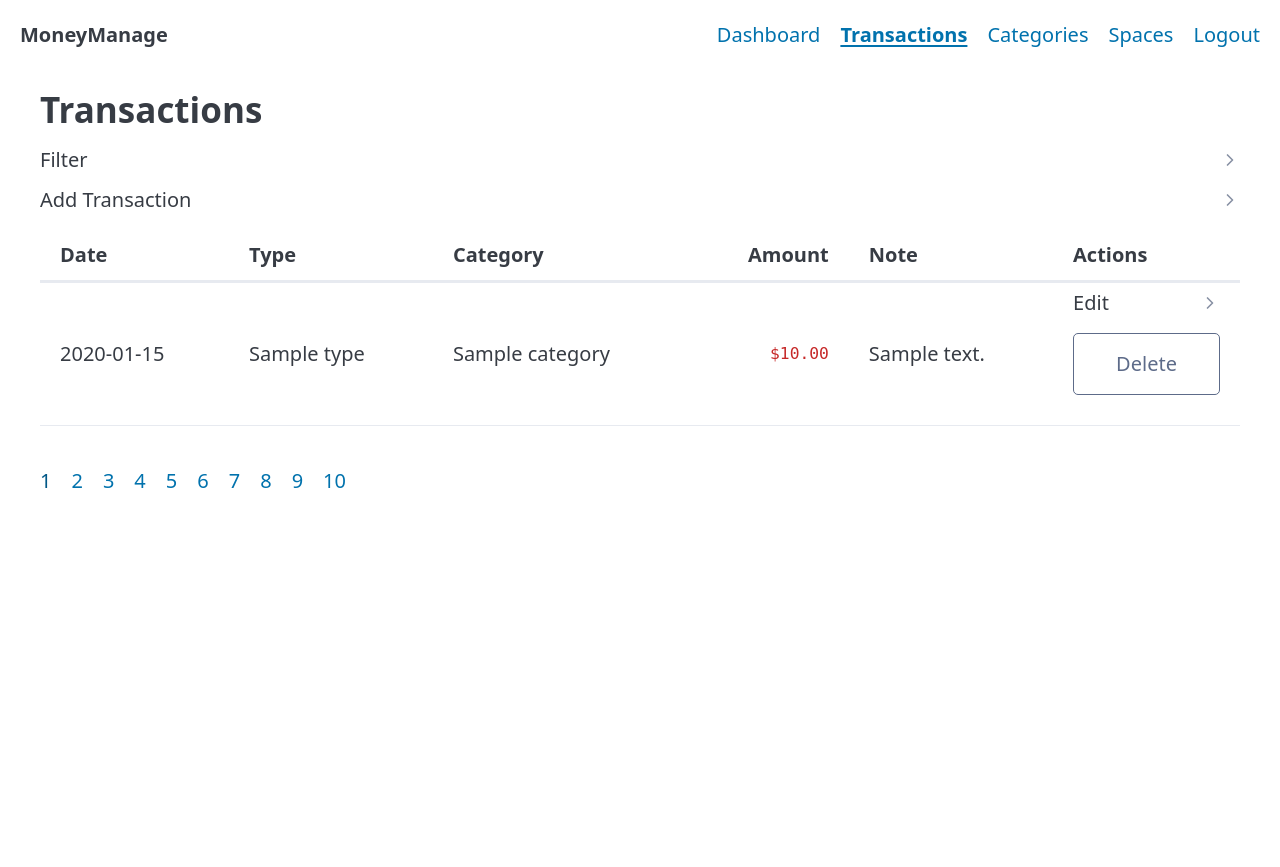
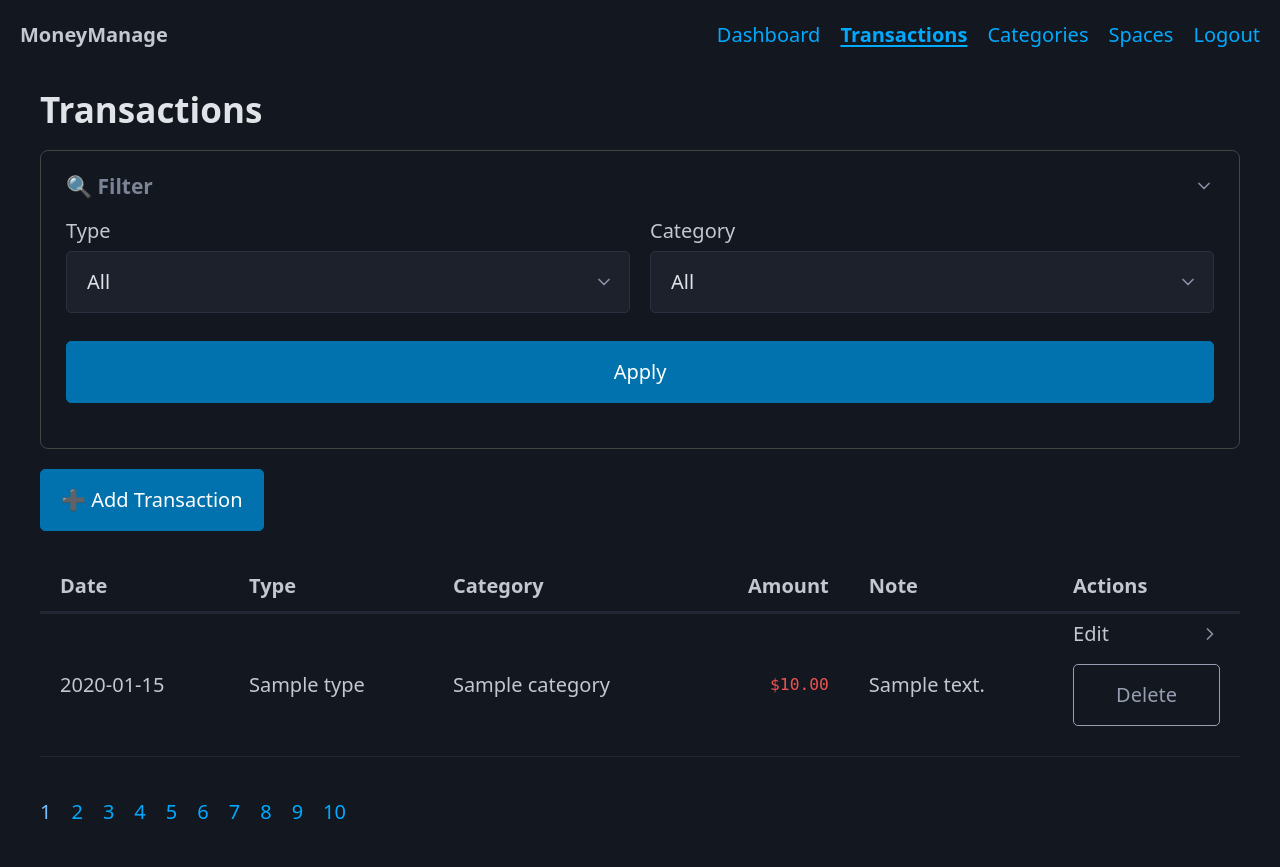
Before and after one commit to oguretsss/personal-money-manager, a FastAPI app: template web/templates/transactions.html in a window 1280 px wide. Before the commit the page ends 488 px from the top, so only its background shows below. Run offline with FastAPI, Linux system fonts and the light colour scheme; the template is opened without the code that fills it: most values are stand-ins (such as "Sample title", 1, 10 or a date in 2020); some libraries are stand-ins or nearby versions.

Commit message:
Switch to dark theme, add date editing, restyle transaction controls
- Dark theme across all pages (Pico CSS data-theme="dark")
- Transaction edit form now includes a date field
- Add Transaction is now a button that opens a modal dialog
- Filter section has border panel styling and search emoji
- Flash message colors adjusted for dark theme

Co-Authored-By: Claude Opus 4.6 <noreply@anthropic.com>

```diff
--- a/web/main.py
+++ b/web/main.py
@@ -118,16 +118,20 @@ def create_transaction(
     amount: float = Form(),
     category_name: str = Form(),
     created_by_telegram_id: int = Form(),
+    happened_at: str = Form(""),
     note: str = Form(""),
 ):
+    data = {
+        "type": type,
+        "amount": amount,
+        "category_name": category_name,
+        "created_by_telegram_id": created_by_telegram_id,
+        "note": note,
+    }
+    if happened_at:
+        data["happened_at"] = happened_at + "T00:00:00"
     try:
-        api.create_transaction({
-            "type": type,
-            "amount": amount,
-            "category_name": category_name,
-            "created_by_telegram_id": created_by_telegram_id,
-            "note": note,
-        })
+        api.create_transaction(data)
         flash(request, "Transaction created", "success")
     except httpx.HTTPStatusError as e:
         detail = e.response.json().get("detail", str(e))
@@ -142,14 +146,18 @@ def edit_transaction(
     _user: str = Depends(require_login),
     amount: float = Form(),
     category_name: str = Form(),
+    happened_at: str = Form(""),
     note: str = Form(""),
 ):
+    data = {
+        "amount": amount,
+        "category_name": category_name,
+        "note": note,
+    }
+    if happened_at:
+        data["happened_at"] = happened_at + "T00:00:00"
     try:
-        api.update_transaction(tx_id, {
-            "amount": amount,
-            "category_name": category_name,
-            "note": note,
-        })
+        api.update_transaction(tx_id, data)
         flash(request, "Transaction updated", "success")
     except httpx.HTTPStatusError as e:
         detail = e.response.json().get("detail", str(e))
--- a/web/templates/base.html
+++ b/web/templates/base.html
@@ -1,5 +1,5 @@
 <!DOCTYPE html>
-<html lang="en" data-theme="light">
+<html lang="en" data-theme="dark">
 <head>
     <meta charset="utf-8">
     <meta name="viewport" content="width=device-width, initial-scale=1">
@@ -8,19 +8,21 @@
     <style>
         nav ul li a.active { font-weight: bold; text-decoration: underline; }
         .flash { padding: 0.75rem 1rem; border-radius: 4px; margin-bottom: 1rem; }
-        .flash.success { background: #d4edda; color: #155724; }
-        .flash.error { background: #f8d7da; color: #721c24; }
-        .flash.info { background: #d1ecf1; color: #0c5460; }
+        .flash.success { background: #1b5e20; color: #a5d6a7; }
+        .flash.error { background: #b71c1c; color: #ef9a9a; }
+        .flash.info { background: #0d47a1; color: #90caf9; }
         table form { display: inline; margin: 0; }
         table form button { margin: 0; padding: 0.25rem 0.5rem; font-size: 0.85rem; }
         .amount { font-family: monospace; text-align: right; }
         .text-right { text-align: right; }
-        .text-green { color: #2e7d32; }
-        .text-red { color: #c62828; }
+        .text-green { color: #66bb6a; }
+        .text-red { color: #ef5350; }
         .stat-grid { display: grid; grid-template-columns: repeat(auto-fit, minmax(200px, 1fr)); gap: 1rem; margin-bottom: 2rem; }
-        .stat-card { padding: 1rem; border: 1px solid #ddd; border-radius: 8px; text-align: center; }
-        .stat-card h3 { margin: 0; font-size: 0.9rem; color: #666; }
+        .stat-card { padding: 1rem; border: 1px solid #444; border-radius: 8px; text-align: center; }
+        .stat-card h3 { margin: 0; font-size: 0.9rem; color: #aaa; }
         .stat-card p { margin: 0.5rem 0 0; font-size: 1.5rem; font-weight: bold; }
+        .panel { border: 1px solid #444; border-radius: 8px; padding: 1.25rem; margin-bottom: 1rem; }
+        .panel summary { font-weight: bold; font-size: 1.05rem; cursor: pointer; }
     </style>
 </head>
 <body>
--- a/web/templates/login.html
+++ b/web/templates/login.html
@@ -1,5 +1,5 @@
 <!DOCTYPE html>
-<html lang="en" data-theme="light">
+<html lang="en" data-theme="dark">
 <head>
     <meta charset="utf-8">
     <meta name="viewport" content="width=device-width, initial-scale=1">
--- a/web/templates/transactions.html
+++ b/web/templates/transactions.html
@@ -5,8 +5,8 @@
 <h2>Transactions</h2>
 
 <!-- Filters -->
-<details>
-    <summary>Filter</summary>
+<details class="panel" {% if filter_type or filter_category %}open{% endif %}>
+    <summary>&#x1F50D; Filter</summary>
     <form method="get" action="/transactions">
         <div class="grid">
             <label>
@@ -32,8 +32,12 @@
 </details>
 
 <!-- Add Transaction -->
-<details>
-    <summary>Add Transaction</summary>
+<dialog id="add-tx-dialog">
+    <article>
+        <header>
+            <button aria-label="Close" rel="prev" onclick="document.getElementById('add-tx-dialog').close()"></button>
+            <h3>Add Transaction</h3>
+        </header>
         <form method="post" action="/transactions">
             <div class="grid">
                 <label>
@@ -67,13 +71,20 @@
                     </select>
                 </label>
                 <label>
+                    Date
+                    <input type="date" name="happened_at">
+                </label>
+                <label>
                     Note
                     <input type="text" name="note">
                 </label>
             </div>
-        <button type="submit">Add</button>
+            <button type="submit">&#x2795; Add Transaction</button>
         </form>
-</details>
+    </article>
+</dialog>
+
+<button onclick="document.getElementById('add-tx-dialog').showModal()" style="margin-bottom: 1.5rem;">&#x2795; Add Transaction</button>
 
 <!-- Transactions Table -->
 <table>
@@ -101,6 +112,7 @@
                 <form method="post" action="/transactions/{{ tx.id }}/edit">
                     <label>Amount <input type="number" name="amount" step="0.01" value="{{ tx.amount }}" required></label>
                     <label>Category <input type="text" name="category_name" value="{{ tx.category }}" required></label>
+                    <label>Date <input type="date" name="happened_at" value="{{ tx.happened_at[:10] }}"></label>
                     <label>Note <input type="text" name="note" value="{{ tx.note }}"></label>
                     <button type="submit">Save</button>
                 </form>
```
Lines whose indentation alone changed are shown as unchanged.
